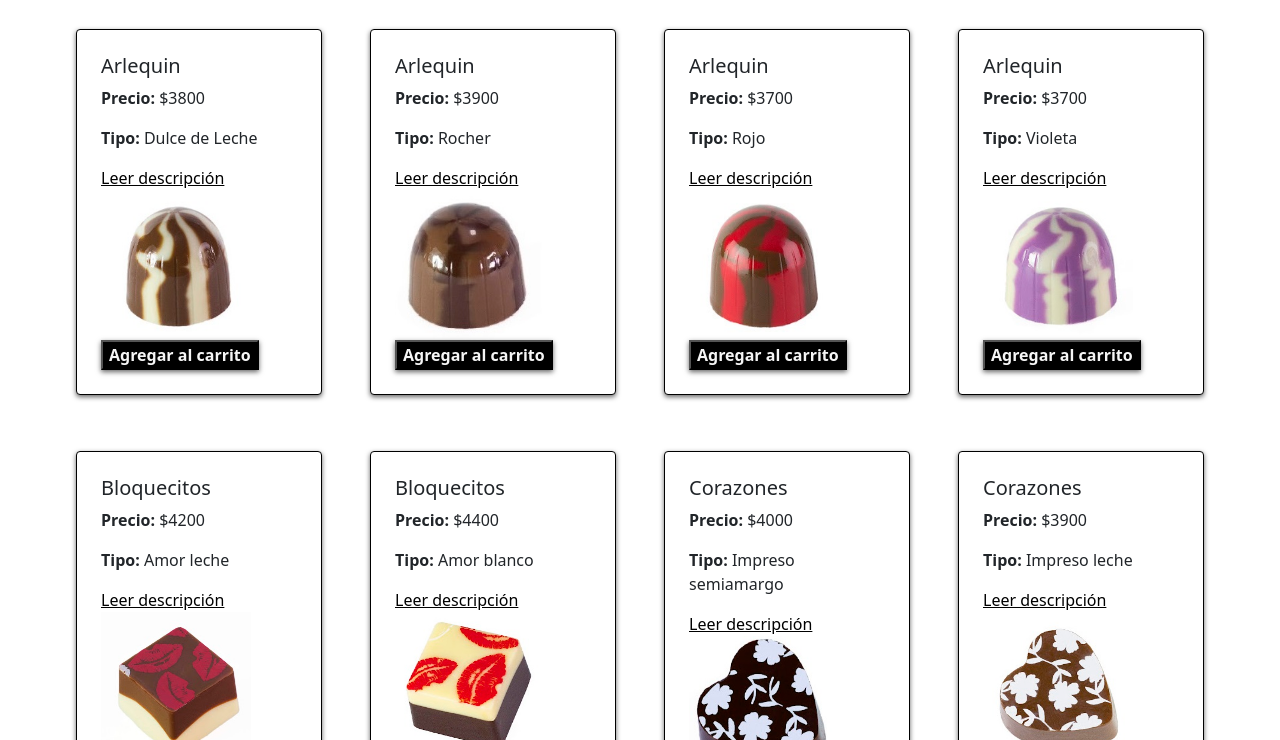
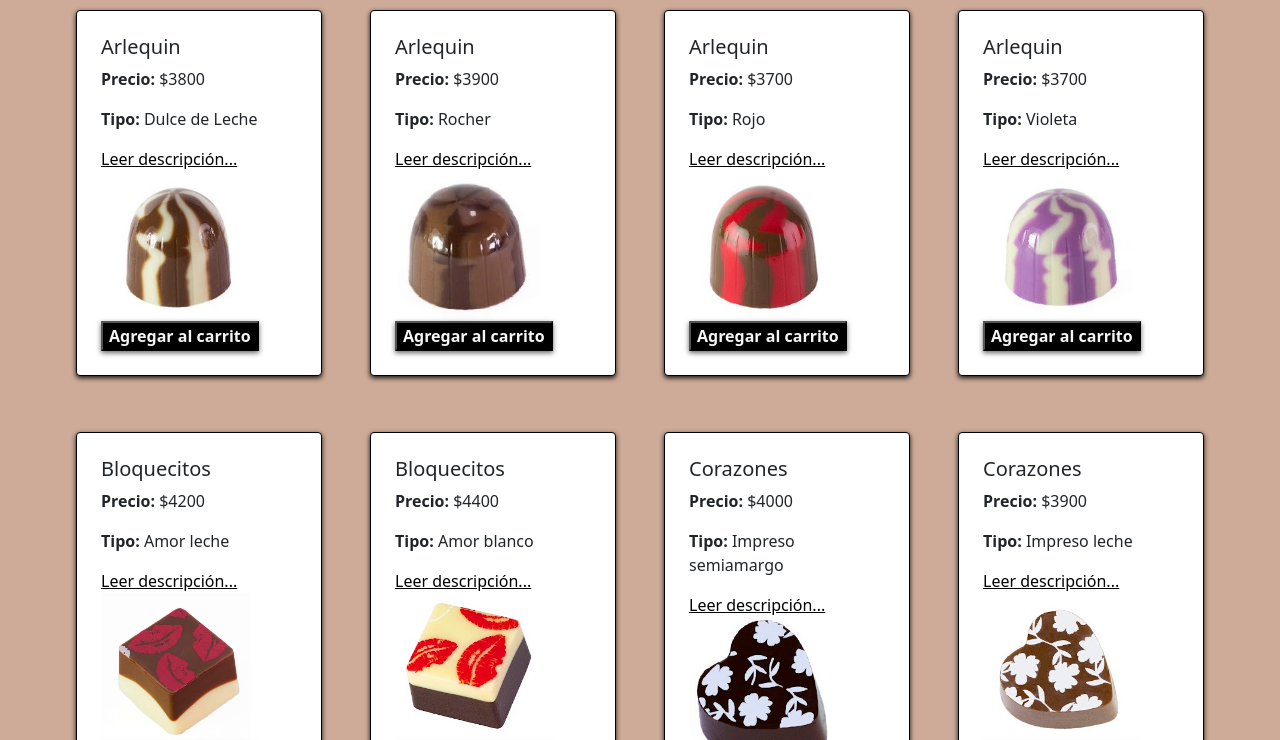
Before and after one commit to santialbanese/javascript, a plain HTML site: page index.html in a window 1280 px wide. Shown: the part 151-891 px from the top of the page. Drawn offline with nearby package versions, Linux system fonts and the light colour scheme; some packages are replaced by stand-ins of ours; a script that the page names is missing.

Commit message:
terminando

```diff
--- a/estilos.css
+++ b/estilos.css
@@ -41,11 +41,11 @@
     box-shadow: 0 2px 5px rgba(0, 0, 0, 0.6);
 }
 .card{
-    box-shadow: 0 2px 5px rgba(0, 0, 0, 0.6);
+    box-shadow: 0 2px 5px rgba(0, 0, 0, 0.9);
 }
 .claseProductos{
     padding: 20px;
-    box-shadow: 0 2px 5px rgba(0, 0, 0, 0.6);
+    box-shadow: 0 2px 5px rgba(0, 0, 0, 0.9);
 }
 .total{
     font-weight: 800;
@@ -64,5 +64,29 @@
 }
 .margin-cont{
     margin-bottom: 20px;
-    color: white;
+    color: whitesmoke;
 }
+#total{
+    border-radius: 8px;
+    padding: 6px;
+    color: red;
+    margin-right: auto;
+}
+#verCarrito {
+    position: relative;
+    font-size: 24px;
+}
+
+#contadorCarrito {
+    position: absolute;
+    top: 22px;
+    right: -8px;
+    background-color: #ff4500;
+    color: whitesmoke;
+    border-radius: 50%;
+    padding: 4px 8px;
+    font-size: 14px;
+}
+#bg-body{
+    background-color: #CEAB98;
+}
--- a/index.html
+++ b/index.html
@@ -7,8 +7,9 @@
     <title>Home</title>
     <link href="https://cdn.jsdelivr.net/npm/bootstrap@5.0.2/dist/css/bootstrap.min.css" rel="stylesheet" integrity="sha384-EVSTQN3/azprG1Anm3QDgpJLIm9Nao0Yz1ztcQTwFspd3yD65VohhpuuCOmLASjC" crossorigin="anonymous">
     <link rel="stylesheet" type="text/css" href="estilos.css">
+    <link rel="stylesheet" type="text/css" href="https://cdn.jsdelivr.net/npm/toastify-js/src/toastify.min.css">
 </head>
-<body class="bg-body">
+<body id="bg-body">
       <div class="modal" id="exampleModal" tabindex="-1" role="dialog">
         <div class="modal-dialog" role="document">
           <div class="modal-content">
@@ -19,9 +20,9 @@
               </button>
             </div>
             <div class="modal-body" id="carritoContenido">
-
             </div>
             <div class="modal-footer">
+              <p id="total"></p>
               <button type="button" class="btn btn-primary" id="botonCompra">Comprar</button>
             </div>
           </div>
@@ -30,9 +31,9 @@
 
     <div class="container-todos">
     <main>
-        <div class="text-end" type="button" data-toggle="modal" data-target="#exampleModal">
-            <h1 id="verCarrito">🛒</h1>
-        </div>
+      <div class="text-end" type="button" data-toggle="modal" data-target="#exampleModal">
+        <h1 id="verCarrito">🛒 <span id="contadorCarrito">0</span></h1>
+    </div>
         <h1 class="tit1">Catálogo</h1>
         <h2 class="tit2">Bombones de chocolate</h2>
       </main>
@@ -80,17 +81,19 @@
 
           <div class="boton2-cont">
             <input type="reset">
-          <input type="submit">
+          <input type="submit" id="enviar">
           </div>
       </form>
     </section>
 
-    <script src="js/main4.js"></script>
     <script src="https://code.jquery.com/jquery-3.7.1.min.js"
         integrity="sha256-/JqT3SQfawRcv/BIHPThkBvs0OEvtFFmqPF/lYI/Cxo="
         crossorigin="anonymous"></script>
     <script src="https://cdn.jsdelivr.net/npm/bootstrap@5.0.2/dist/js/bootstrap.min.js" crossorigin="anonymous"></script>
     <script src="https://cdnjs.cloudflare.com/ajax/libs/popper.js/1.12.9/umd/popper.min.js"></script>
     <script src="https://maxcdn.bootstrapcdn.com/bootstrap/4.0.0/js/bootstrap.min.js"></script>
+    <script src="https://cdn.jsdelivr.net/npm/sweetalert2@11"></script>
+    <script type="text/javascript" src="https://cdn.jsdelivr.net/npm/toastify-js"></script>
+    <script src="js/main4.js"></script>
 </body>
 </html>
--- a/js/main4.js
+++ b/js/main4.js
@@ -7,33 +7,27 @@ class Bombon{
     this.descripcion = descripcion;
     }
 }
-  const bombones = [
-    new Bombon("Arlequin", "Dulce de Leche", 3800, "multimedia/arlequinDLL.jpg", "Chocolate con leche y blanco relleno con dulce de leche."),
-    new Bombon("Arlequin", "Rocher", 3900, "multimedia/arlequinrocher.jpg", "Chocolate con leche y blanco relleno con dulce de leche."),
-    new Bombon("Arlequin",  "Rojo", 3700, "multimedia/arlequinrojo.jpg", "Chocolate con leche y blanco relleno con dulce de leche."),
-    new Bombon("Arlequin",  "Violeta", 3700, "multimedia/arlequinvioleta.jpg", "Chocolate con leche y blanco relleno con dulce de leche."),
+  const bombones = [];
+  let carrito = [];
 
-    new Bombon("Bloquecitos", "Amor leche", 4200, "multimedia/bloquecito-amor-leche.jpg", "Chocolate con leche y blanco relleno con dulce de leche."),
-    new Bombon("Bloquecitos", "Amor blanco", 4400, "multimedia/bloquecito-amor-blanco.jpg", "Chocolate con leche y blanco relleno con dulce de leche."),
+  function obtenerBombonesJSON() {
+    return new Promise((resolve, reject) => {
+      fetch('./productos.json').then((response) => {
+        return response.json();
+      }).then((responseJson) => {
+        for (const filaBombon of responseJson) {
+          for (const unBombon of filaBombon) {
 
-    new Bombon("Corazones", "Impreso semiamargo", 4000, "multimedia/corazón-semiamargo.jpg", "Chocolate con leche y blanco relleno con dulce de leche."),
-    new Bombon("Corazones", "Impreso leche", 3900, "multimedia/corazon-impreso-leche.jpg", "Chocolate con leche y blanco relleno con dulce de leche."),
-    new Bombon("Corazones", "Impreso rojo", 3800, "multimedia/corazon-impreso-rojo.jpg", "Chocolate con leche y blanco relleno con dulce de leche."),
+            const { tipo, opciones, precio, imagenes, descripcion } = unBombon;
+            bombones.push(new Bombon(tipo, opciones, precio, imagenes, descripcion));
+          }
+        }
 
-    new Bombon("Licor", "Rhum", 3900, "multimedia/rhum.jpg", "Chocolate con leche y blanco relleno con dulce de leche."),
-    new Bombon("Licor", "Cognac", 3900, "multimedia/cognac.jpg", "Chocolate con leche y blanco relleno con dulce de leche."),
-    new Bombon("Licor", "Whisky", 3900, "multimedia/Whisky.jpg", "Chocolate con leche y blanco relleno con dulce de leche."),
-    new Bombon("Licor", "Cereza", 3900, "multimedia/Cereza.jpg", "Chocolate con leche y blanco relleno con dulce de leche."),
+        resolve();
+      });
+    });
+  }
 
-    new Bombon("Macizos", "Flor blanca", 3850, "multimedia/flor blanca.jpg", "Chocolate con leche y blanco relleno con dulce de leche."),
-    new Bombon("Macizos", "Flor leche", 3950, "multimedia/flor leche.jpg", "Chocolate con leche y blanco relleno con dulce de leche."),
-    new Bombon("Macizos", "Flor semiamarga", 4150, "multimedia/flor semi.jpg", "Chocolate con leche y blanco relleno con dulce de leche."),
-    new Bombon("Macizos", "Hojita de menta", 4350, "multimedia/hojita de menta.jpg", "Chocolate con leche y blanco relleno con dulce de leche."),
-    new Bombon("Macizos", "Gajito", 3900, "multimedia/gajito.jpg", "Chocolate con leche y blanco relleno con dulce de leche."),
-
-  ];
-
-  let carrito = [];
 
   function renderizarProductos(bombones) {
     const contenedor = document.getElementById("contenedor");
@@ -68,7 +62,7 @@ class Bombon{
         const a = document.createElement("a");
         a.id = `descripcion-${bombon.tipo}`;
         a.className = "claseA";
-        a.innerHTML = "Leer descripción";
+        a.innerHTML = "Leer descripción...";
 
         const a2 = document.createElement("a");
         a2.id = `descripcion-${bombon.tipo}`;
@@ -112,11 +106,15 @@ class Bombon{
           carrito.push(nuevoBombon);
           guardarCarritoEnLocalStorage();
           actualizarModalCarrito();
-          realizarCompra()
+          realizarCompra();
+
+          contadorCarrito++;
+        actualizarContadorCarrito();
         });
 
     }
   }
+
 
   function guardarCarritoEnLocalStorage(){
     localStorage.setItem("carrito", JSON.stringify(carrito));
@@ -130,14 +128,17 @@ class Bombon{
     }
   }
 
-  let TOTAL = 0;
   function actualizarModalCarrito(){
-    const carritoContenido = document.getElementById("carritoContenido");
+    carritoContenido = document.getElementById("carritoContenido");
+    const totalElement = document.getElementById("total");
     carritoContenido.innerHTML = "";
+    let total = 0;
+
+
 
     carrito.forEach(producto => {
       const X = document.createElement("button");
-      X.innerHTML = "BORRAR";
+      X.innerHTML = "❌";
 
       const productoDiv = document.createElement("div");
       productoDiv.className = "claseProductos";
@@ -147,32 +148,79 @@ class Bombon{
               <p><img src="${producto.imagenes}" alt="${producto.tipo}" style="max-width: 100px;"></p>
               <p><strong>Precio:</strong> $${producto.precio}</p>
           </div>`;
-      TOTAL += producto.precio;
+      total += producto.precio;
       carritoContenido.append(X, productoDiv);
 
       X.addEventListener("click", () => {
         carritoContenido.removeChild(productoDiv);
         carritoContenido.removeChild(X);
-        TOTAL -= producto.precio;
+        total -= producto.precio;
+        totalElement.textContent = `Total: $${total.toFixed(2)}`;
         carrito = carrito.filter(item => item !== producto);
         guardarCarritoEnLocalStorage();
+        if(contadorCarrito - 1 >= 0 ){
+          contadorCarrito--;
+          actualizarContadorCarrito();
+        }
+        if(contadorCarrito == 0){
+          Toastify({
+            text: "Carrito vacío!",
+            className: "info",
+            style: {
+              background: "linear-gradient(to right, #FF6347, #FF4500)",
+            }
+          }).showToast();
+        }
 
+        if (carrito.length > 0) {
+          comprar.style.display = 'block';
+      } else {
+          comprar.style.display = 'none';
+      }
       })
   });
-
+    totalElement.textContent = `Total: $${total.toFixed(2)}`;
   }
 
-  function realizarCompra(){
+  function actualizarContadorCarrito() {
+    const contadorCarritoElement = document.getElementById("contadorCarrito");
+    if (contadorCarritoElement) {
+        contadorCarritoElement.textContent = contadorCarrito.toString();
+    }
+}
+
+  function realizarCompra() {
     const comprar = document.getElementById("botonCompra");
+
+    comprar.addEventListener("click", () => {
+
     const section = document.getElementById("idSection");
 
-
-    carritoContenido.append(section);
-
-    comprar.addEventListener("click", () => {
+    if (section) {
+      carritoContenido.append(section);
       section.style.display = 'block';
       comprar.style.display = 'none';
+    }
+
+    const enviarFormulario = document.getElementById("enviar");
+
+    enviarFormulario.addEventListener("click", () => {
+      Swal.fire({
+        position: "top-end",
+        icon: "success",
+        title: "La compra fue realizada con éxito!",
+        showConfirmButton: false,
+        timer: 1500
+      });
     })
-  }
-  renderizarProductos(bombones);
-  cargarCarritoDesdeLocalStorage();
+
+
+    });
+}
+
+  let carritoContenido;
+  let contadorCarrito = 0;
+  obtenerBombonesJSON().then( () => {
+    renderizarProductos(bombones);
+    cargarCarritoDesdeLocalStorage();
+  })
--- /dev/null
+++ b/productos.json
@@ -0,0 +1,128 @@
+[
+    [{
+      "tipo": "Arlequin",
+      "opciones": "Dulce de Leche",
+      "precio": 3800,
+      "imagenes": "multimedia/arlequinDLL.jpg",
+      "descripcion": "Chocolate con leche y blanco relleno con dulce de leche."
+    },
+    {
+      "tipo": "Arlequin",
+      "opciones": "Rocher",
+      "precio": 3900,
+      "imagenes": "multimedia/arlequinrocher.jpg",
+      "descripcion": "Chocolate con leche y semiamargo relleno con crema de avellanas y cacao."
+    },
+    {
+      "tipo": "Arlequin",
+      "opciones": "Rojo",
+      "precio": 3700,
+      "imagenes": "multimedia/arlequinrojo.jpg",
+      "descripcion": "Chocolate con leche relleno de dulce de leche."
+    },
+    {
+      "tipo": "Arlequin",
+      "opciones": "Violeta",
+      "precio": 3700,
+      "imagenes": "multimedia/arlequinvioleta.jpg",
+      "descripcion": "Chocolate blanco relleno de crema oreo."
+    },
+    {
+      "tipo": "Bloquecitos",
+      "opciones": "Amor leche",
+      "precio": 4200,
+      "imagenes": "multimedia/bloquecito-amor-leche.jpg",
+      "descripcion": "Chocolate macizo leche y blanco."
+    },
+    {
+      "tipo": "Bloquecitos",
+      "opciones": "Amor blanco",
+      "precio": 4400,
+      "imagenes": "multimedia/bloquecito-amor-blanco.jpg",
+      "descripcion": "Chocolate macizo blanco y semiamargo."
+    },
+    {
+      "tipo": "Corazones",
+      "opciones": "Impreso semiamargo",
+      "precio": 4000,
+      "imagenes": "multimedia/corazón-semiamargo.jpg",
+      "descripcion": "Chocolate semiamargo relleno con dulce de leche."
+    },
+    {
+      "tipo": "Corazones",
+      "opciones": "Impreso leche",
+      "precio": 3900,
+      "imagenes": "multimedia/corazon-impreso-leche.jpg",
+      "descripcion": "Chocolate con leche relleno con dulce de leche."
+    },
+    {
+      "tipo": "Corazones",
+      "opciones": "Impreso rojo",
+      "precio": 3800,
+      "imagenes": "multimedia/corazon-impreso-rojo.jpg",
+      "descripcion": "Chocolate blanco coloreado relleno con dulce de leche."
+    },
+    {
+      "tipo": "Licor",
+      "opciones": "Rhum",
+      "precio": 3900,
+      "imagenes": "multimedia/rhum.jpg",
+      "descripcion": "Chocolate semiamargo relleno de licor rhum."
+    },
+    {
+      "tipo": "Licor",
+      "opciones": "Cognac",
+      "precio": 3900,
+      "imagenes": "multimedia/cognac.jpg",
+      "descripcion": "Chocolate semiamargo relleno de licor cognac."
+    },
+    {
+      "tipo": "Licor",
+      "opciones": "Whisky",
+      "precio": 3900,
+      "imagenes": "multimedia/Whisky.jpg",
+      "descripcion": "Chocolate semiamargo relleno de licor de whisky."
+    },
+    {
+      "tipo": "Licor",
+      "opciones": "Cereza",
+      "precio": 3900,
+      "imagenes": "multimedia/Cereza.jpg",
+      "descripcion": "Chocolate semiamargo relleno de licor de cereza."
+    },
+    {
+      "tipo": "Macizos",
+      "opciones": "Flor blanca",
+      "precio": 3850,
+      "imagenes": "multimedia/flor blanca.jpg",
+      "descripcion": "Flor de chocolate blanco."
+    },
+    {
+      "tipo": "Macizos",
+      "opciones": "Flor leche",
+      "precio": 3950,
+      "imagenes": "multimedia/flor leche.jpg",
+      "descripcion": "Flor de chocolate con leche."
+    },
+    {
+      "tipo": "Macizos",
+      "opciones": "Flor semiamarga",
+      "precio": 4150,
+      "imagenes": "multimedia/flor semi.jpg",
+      "descripcion": "Flor de chocolate semiamargo."
+    },
+    {
+      "tipo": "Macizos",
+      "opciones": "Hojita de menta",
+      "precio": 4350,
+      "imagenes": "multimedia/hojita de menta.jpg",
+      "descripcion": "Chocolate semiamargo con sabor a menta."
+    },
+    {
+      "tipo": "Macizos",
+      "opciones": "Gajito",
+      "precio": 3900,
+      "imagenes": "multimedia/gajito.jpg",
+      "descripcion": "Chocolate semiamargo con sabor a naranja"
+    }]
+  ]
```
